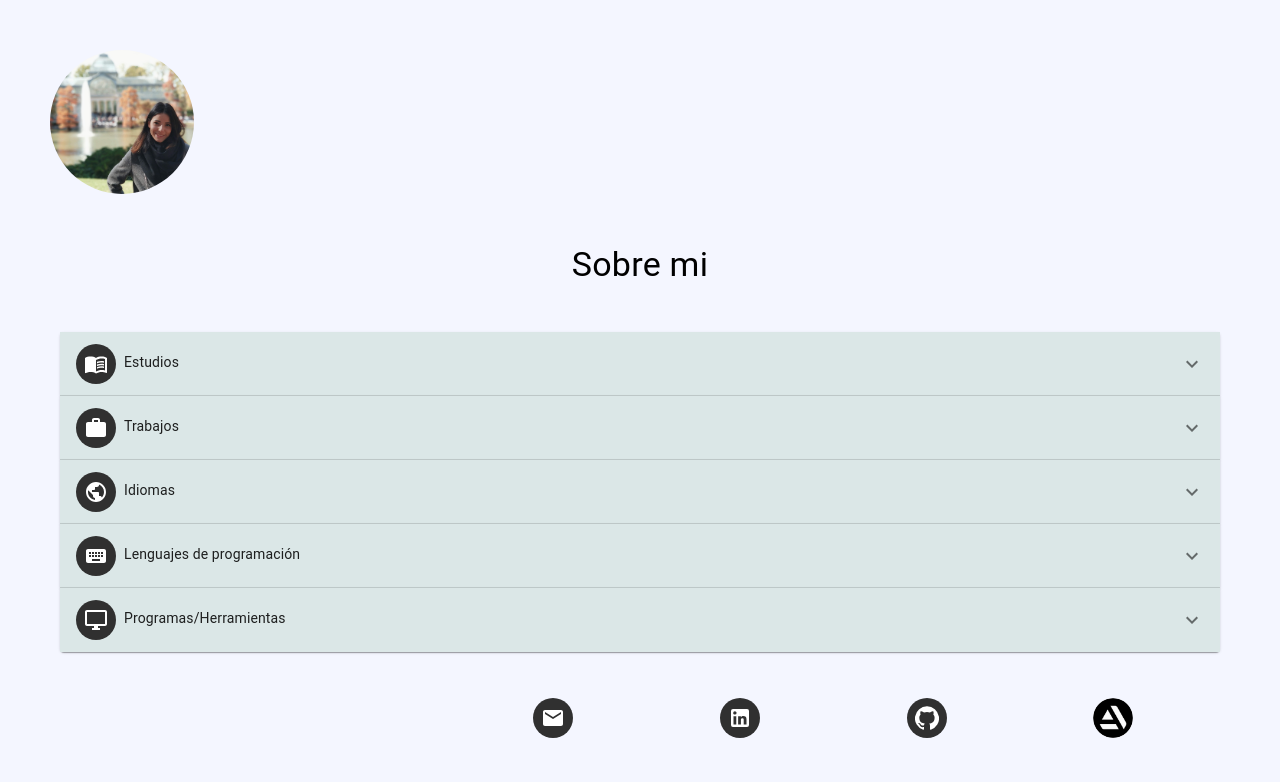
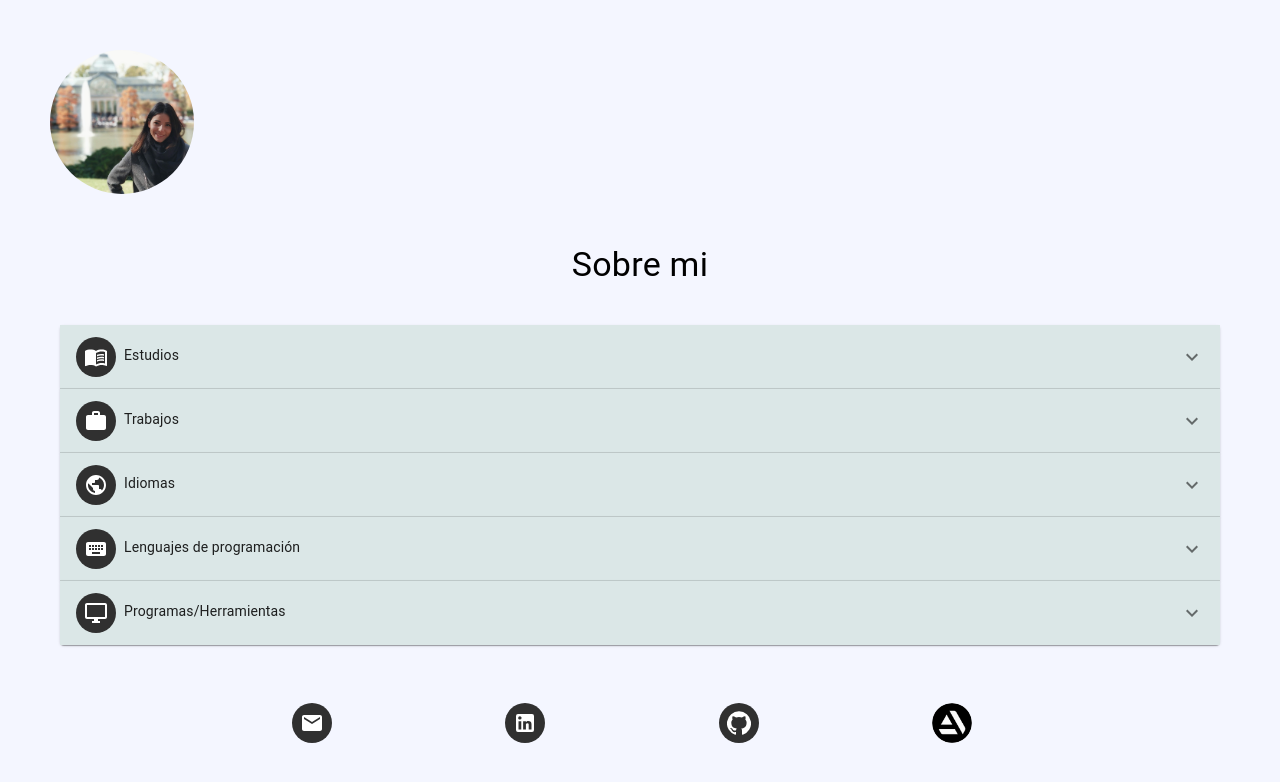
Before and after one commit to IsabelDD/CV_Page, a React (Create React App) app: page / in a window 1280 px wide. Shown: the top 782 px of the page. Built offline with nearby package versions, Linux system fonts and the light colour scheme.

Commit message:
footer url and aptitudes visualization

```diff
--- a/package.json
+++ b/package.json
@@ -9,11 +9,13 @@
     "@material-ui/core": "^4.10.2",
     "@material-ui/icons": "^4.9.1",
     "@material-ui/styles": "^4.10.0",
+    "copy-to-clipboard": "^3.3.1",
     "i18next": "^19.5.1",
     "react": "^16.5.2",
     "react-dom": "^16.5.2",
     "react-i18next": "^11.7.0",
-    "react-scripts": "^2.1.8"
+    "react-scripts": "^2.1.8",
+    "save": "^2.4.0"
   },
   "scripts": {
     "start": "react-scripts start",
--- a/src/components/Aptitudes.js
+++ b/src/components/Aptitudes.js
@@ -4,6 +4,7 @@ import { withTranslation } from 'react-i18next';
 import { withStyles } from '@material-ui/core';
 import { Typography, Avatar } from '@material-ui/core';
 import {ExpansionPanel, ExpansionPanelSummary, ExpansionPanelDetails } from '@material-ui/core';
+import {List, ListItem } from '@material-ui/core';
 //Icons
 import ExpandMoreIcon from '@material-ui/icons/ExpandMore';
 import WorkIcon from '@material-ui/icons/Work';
@@ -35,6 +36,9 @@ const styles = theme => ({
     icon :{
         backgroundColor: '#303030',
         color: 'white',
+    },
+    ul : {
+        listStyleType: 'disc',
     }
 });
 
@@ -53,9 +57,14 @@ class Aptitudes extends Component {
                             <Typography className={classes.heading}>{t('Studies')}</Typography>
                         </ExpansionPanelSummary>
                         <ExpansionPanelDetails >
-                            <Typography>
-
-                            </Typography>
+                            <List>
+                                <ListItem className={classes.ul}>
+                                    <Typography>{t('Studies1')}</Typography>
+                                </ListItem>
+                                <ListItem className={classes.ul}>
+                                    <Typography>{t('Studies2')}</Typography>
+                                </ListItem>
+                            </List>
                         </ExpansionPanelDetails>
                     </ExpansionPanel>
                     <ExpansionPanel>
@@ -65,9 +74,11 @@ class Aptitudes extends Component {
                             <Typography className={classes.heading}>{t('Jobs')}</Typography>
                         </ExpansionPanelSummary>
                         <ExpansionPanelDetails>
-                            <Typography>
-
-                            </Typography>
+                            <List>
+                                <ListItem className={classes.ul}>
+                                    <Typography>{t('Work1')}</Typography>
+                                </ListItem>
+                            </List>
                         </ExpansionPanelDetails>
                     </ExpansionPanel>
                     <ExpansionPanel>
@@ -77,9 +88,17 @@ class Aptitudes extends Component {
                             <Typography className={classes.heading}>{t('Languages')}</Typography>
                         </ExpansionPanelSummary>
                         <ExpansionPanelDetails>
-                            <Typography>
-
-                            </Typography>
+                            <List>
+                                <ListItem className={classes.ul}>
+                                    <Typography>{t('Language1')}</Typography>
+                                </ListItem>
+                                <ListItem className={classes.ul}>
+                                    <Typography>{t('Language2')}</Typography>
+                                </ListItem>
+                                <ListItem className={classes.ul}>
+                                    <Typography>{t('Language3')}</Typography>
+                                </ListItem>
+                            </List>
                         </ExpansionPanelDetails>
                     </ExpansionPanel>
                     <ExpansionPanel>
@@ -89,9 +108,20 @@ class Aptitudes extends Component {
                             <Typography className={classes.heading}>{t('ProgrammLanguages')}</Typography>
                         </ExpansionPanelSummary>
                         <ExpansionPanelDetails>
-                            <Typography>
-
-                            </Typography>
+                            <List>
+                                <ListItem className={classes.ul}>
+                                    <Typography>{t('Programm1')}</Typography>
+                                </ListItem>
+                                <ListItem className={classes.ul}>
+                                    <Typography>{t('Programm2')}</Typography>
+                                </ListItem>
+                                <ListItem className={classes.ul}>
+                                    <Typography>{t('Programm3')}</Typography>
+                                </ListItem>
+                                <ListItem className={classes.ul}>
+                                    <Typography>{t('Programm4')}</Typography>
+                                </ListItem>
+                            </List>
                         </ExpansionPanelDetails>
                     </ExpansionPanel>
                     <ExpansionPanel>
@@ -101,9 +131,20 @@ class Aptitudes extends Component {
                             <Typography className={classes.heading}>{t('Tools')}</Typography>
                         </ExpansionPanelSummary>
                         <ExpansionPanelDetails>
-                            <Typography>
-
-                            </Typography>
+                            <List>
+                                <ListItem className={classes.ul}>
+                                    <Typography>{t('Tool1')}</Typography>
+                                </ListItem>
+                                <ListItem className={classes.ul}>
+                                    <Typography>{t('Tool2')}</Typography>
+                                </ListItem>
+                                <ListItem className={classes.ul}>
+                                    <Typography>{t('Tool3')}</Typography>
+                                </ListItem>
+                                <ListItem className={classes.ul}>
+                                    <Typography>{t('Tool4')}</Typography>
+                                </ListItem>
+                            </List>
                         </ExpansionPanelDetails>
                     </ExpansionPanel>
                 </div>
--- a/src/components/Footer.js
+++ b/src/components/Footer.js
@@ -1,5 +1,6 @@
 import React, { Component } from 'react';
 import { withTranslation } from 'react-i18next';
+import copy from "copy-to-clipboard";
 import { withStyles } from '@material-ui/core';
 import { Avatar, Grid  } from '@material-ui/core';
 import EmailIcon from '@material-ui/icons/Email';
@@ -10,6 +11,8 @@ import ArtStationIcon from '../static/images/artStation_icon.jpg';
 const styles = theme => ({
     root: {
         flexGrow: 1,
+        marginTop: 10,
+        marginBottom: 10,
     },
     small: {
         width: theme.spacing(4),
@@ -19,31 +22,85 @@ const styles = theme => ({
         backgroundColor: '#303030',
         color: 'white',
         colorFill: 'pink',
+        "&:hover": {
+            cursor: "pointer",
+        }
+    },
+    gridItem : {
+        textAlign : "-webkit-center",
     }
 });
 
 class Footer extends Component {
+
+    constructor(props) {
+        super(props);
+        this.handleClick = this.handleClick.bind(this);
+        this.handleEmail = this.handleEmail.bind(this);
+        this.toCopy = this.toCopy.bind(this);
+        this.state = {
+            textToCopy: "",
+            email: "isabel.diaz.dominguez@hotmail.com",
+            artStationLink : "https://www.artstation.com/isabel_diaz",
+            linkedinLink: "https://es.linkedin.com/in/isabel-diaz-dominguez",
+            githubLink: "https://github.com/IsabelDD",
+        };
+    }
+
+    handleEmail() {
+        this.setState({textToCopy: this.state.email});
+        this.toCopy();
+    }
+
+    toCopy () {
+        copy(this.state.textToCopy);
+    }
+
+    handleClick(link) {
+        window.open(link);
+    };
+
     render() {
         const { classes } = this.props;
 
         return (
+
             <div>
-                <Grid container xs={12} direction="row" justify="center" alignItems="center"
+                <Grid container l={12} xs={12} direction="row" justify="center" alignItems="center"
                     className={classes.root} spacing={2}>
-                    <Grid item xs={5}></Grid>
-                    <Grid item xs>
-                        <Avatar alt="Email" className={classes.small, classes.icon}> <EmailIcon/> </Avatar>
+                    <Grid item l={3} xs={2}></Grid>
+                    <Grid item l xs={2} className={classes.gridItem}>
+                        <Avatar alt="Email"
+                        onClick = {this.handleEmail}
+                        className={classes.small, classes.icon}>
+                        <EmailIcon/>
+                        </Avatar>
                     </Grid>
-                    <Grid item xs>
-                        <Avatar alt="LinkedIn" className={classes.small, classes.icon}> <LinkedInIcon/> </Avatar>
+                    <Grid item l xs={2} className={classes.gridItem}>
+                        <Avatar alt="LinkedIn"
+                        onClick={() =>
+                            this.handleClick(this.state.linkedinLink)}
+                        className={classes.small, classes.icon}>
+                        <LinkedInIcon/>
+                        </Avatar>
                     </Grid>
-                    <Grid item xs>
-                        <Avatar alt="GitHub" className={classes.small, classes.icon}> <GitHubIcon/> </Avatar>
+                    <Grid item l xs={2} className={classes.gridItem}>
+                        <Avatar alt="GitHub"
+                        onClick={() =>
+                            this.handleClick(this.state.githubLink)}
+                        className={classes.small, classes.icon}>
+                        <GitHubIcon/>
+                        </Avatar>
                     </Grid>
-                    <Grid item xs>
-                        <Avatar alt="ArtStation" className={classes.small, classes.icon} src={ArtStationIcon}> </Avatar>
+                    <Grid item l xs={2} className={classes.gridItem}>
+                        <Avatar alt="ArtStation"
+                         onClick={() =>
+                            this.handleClick(this.state.artStationLink)}
+                        className={classes.small, classes.icon}
+                        src={ArtStationIcon}>
+                        </Avatar>
                     </Grid>
-                    <Grid item xs={5}></Grid>
+                    <Grid item l={3} xs={2}></Grid>
                 </Grid>
             </div>
         );
--- a/src/i18n/locales/es/Vocabulary_es.json
+++ b/src/i18n/locales/es/Vocabulary_es.json
@@ -4,5 +4,19 @@
     "Jobs" : "Trabajos",
     "Languages": "Idiomas",
     "ProgrammLanguages" : "Lenguajes de programación",
-    "Tools": "Programas/Herramientas"
+    "Tools": "Programas/Herramientas",
+    "Studies1": "Grado en Ingeniería Informática",
+    "Studies2": "Máster en Animación 3D con Maya",
+    "Work1": "Junior Web Developer in Aldaba (September 2018-October 2019)",
+    "Language1": "Español nativo",
+    "Language2": "B2 (Cambridge English Level 1 Certificate in ESOL International (First) – Grade C)",
+    "Language3": "Gallego C1 (Celga 4)",
+    "Programm1": "JavaScript",
+    "Programm2": "C#",
+    "Programm3": "Java",
+    "Programm4": "Python",
+    "Tool1": "Maya",
+    "Tool2": "Houdini",
+    "Tool3": "Natron",
+    "Tool4": "Visual Studio Code"
 }
```
Also changed, not shown: src/components/About.js (indentation only), 1 other file (tests, documents, lock files or other folders).
